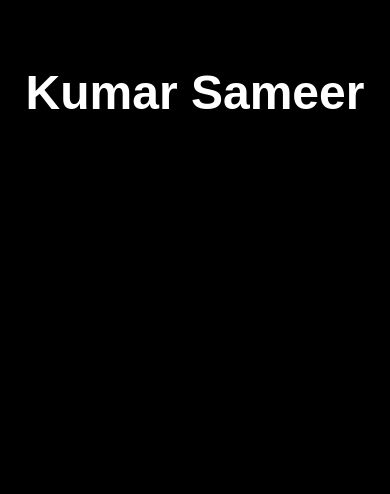
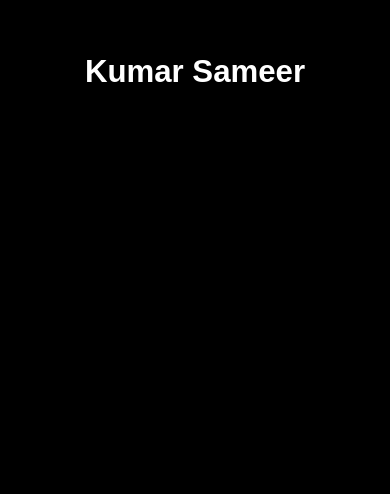
Before and after one commit to krsameer/krsameer.github.io, a plain HTML site: page index.html in a window 390 px wide. Shown: the part 350-844 px from the top of the page. Drawn offline with Linux system fonts and the light colour scheme.

Commit message:
Updated index.html and added screen fit for android users

```diff
--- a/index.html
+++ b/index.html
@@ -12,26 +12,26 @@
             overflow-x: hidden;
         }
         header, section {
-            height: 100vh;
+            min-height: 100vh;
             display: flex;
             justify-content: center;
             align-items: center;
             text-align: center;
             transition: all 0.3s ease;
+            padding: 20px;
+            box-sizing: border-box;
         }
         header {
             background: #000;
             color: #fff;
-            padding: 20px; /* Add padding for spacing */
         }
         header h1 {
-            font-size: 3rem;
+            font-size: 6vw;
             margin: 0;
-            overflow: hidden; /* Hide overflow text */
-            white-space: nowrap; /* Prevent wrapping */
-            border-right: 0.15em solid orange; /* Create blinking cursor */
+            overflow: hidden;
+            white-space: nowrap;
+            border-right: 0.15em solid orange;
         }
-        /* Keyframes for typing animation */
         @keyframes typing {
             0% {
                 width: 0;
@@ -43,7 +43,6 @@
                 width: 100%;
             }
         }
-        /* Blinking cursor animation */
         @keyframes blink-caret {
             from, to {
                 border-color: transparent;
@@ -82,6 +81,20 @@
         }
         .social-links a:hover {
             text-decoration: underline;
+        }
+        @media (max-width: 768px) {
+            header h1 {
+                font-size: 8vw;
+            }
+            section h2 {
+                font-size: 2rem;
+            }
+            .content {
+                padding: 10px;
+            }
+            .social-links a {
+                font-size: 1rem;
+            }
         }
     </style>
 </head>
@@ -143,7 +156,6 @@
 </section>
 
 <script>
-    // Array of text to loop through
     const textArray = [
         "Welcome to My Personal Webpage",
         "Kumar Sameer",
@@ -156,15 +168,13 @@
         headerText.textContent = textArray[currentIndex];
         currentIndex = (currentIndex + 1) % textArray.length;
 
-        // Remove blinking cursor after first animation
         if (currentIndex === 1) {
             headerText.style.borderRight = 'none';
         }
 
-        setTimeout(changeText, 4000); // Change text every 4 seconds (4000 milliseconds)
+        setTimeout(changeText, 4000);
     }
 
-    // Start the text change loop
     changeText();
 </script>
 
```
